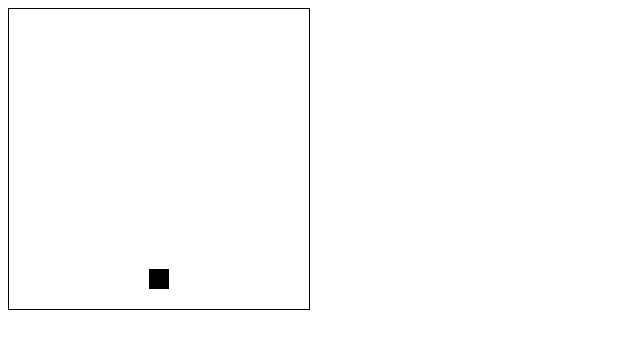
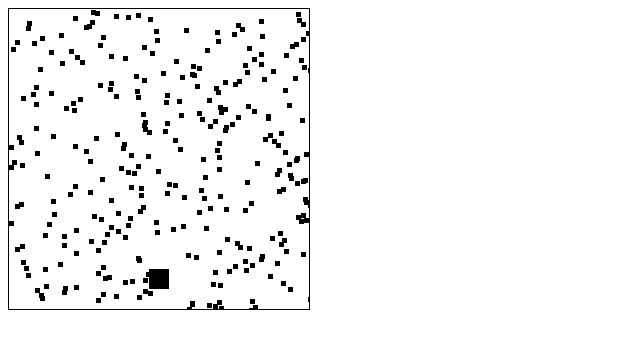
Before and after one commit to kristophesankar/DodgeCube, a plain HTML site: page index.html in a window 1280 px wide. Shown: the whole page, without its empty margins (0-640 px from the left). Drawn offline with Linux system fonts and the light colour scheme.

Commit message:
Add moving enemies

```diff
--- a/index.html
+++ b/index.html
@@ -12,6 +12,7 @@
     <script type="text/javascript" src="./objects/canvas.js"></script>
     <script type="text/javascript" src="./objects/cube.js"></script>
     <script type="text/javascript" src="./objects/playercube.js"></script>
+    <script type="text/javascript" src="./objects/enemy.js"></script>
     <script type="text/javascript" src="./main.js"></script>
     <script type="text/javascript">
         var main = new Main();
--- a/objects/canvas.js
+++ b/objects/canvas.js
@@ -2,19 +2,36 @@ var Canvas = function() {
     this.canvas = document.getElementById("canvas");
     this.context = canvas.getContext("2d");
     var player = new Player();
+    var enemylist = new Array();
     var thisobj = this;
     var controls = new Controls();
     controls.init(player);
 
     window.setInterval(function() {
+        thisobj.clearcanvas();
         thisobj.render(player)
+
+        for (var i = 0; i < 1; i++) {
+            var enemy = new Enemy();
+            enemy.super.posx = Math.floor(Math.random() * 300)
+            enemylist.push(enemy);
+        }
+
+        for (var i = 0; i < enemylist.length; i++) {
+          if (enemy.super.posy < 100) {
+
+              enemylist[i].super.movedown();
+              thisobj.render(enemylist[i])
+          }
+        }
+
+
     }, 16);
+
 }
 
 Canvas.prototype.render = function(player) {
-    this.clearcanvas();
     this.context.fillRect(player.super['posx'], player.super['posy'], player.super['height'], player.super['width']);
-    //player.moveright();
 };
 
 Canvas.prototype.handleevent = function(player) {
--- a/objects/cube.js
+++ b/objects/cube.js
@@ -14,9 +14,9 @@ Cube.prototype.moveleft = function() {
 };
 
 Cube.prototype.moveup = function() {
-    this.posy = this.posy - 20;
+    this.posy = this.posy - 1;
 };
 
 Cube.prototype.movedown = function() {
-    this.posy = this.posy + 20;
+    this.posy = this.posy + 1;
 };
--- /dev/null
+++ b/objects/enemy.js
@@ -0,0 +1,7 @@
+var Enemy = function() {
+    this.super = new Cube();
+    this.super.height = 5;
+    this.super.width = 5;
+    this.super.posx = 140;
+    this.super.posy = 0;
+};
```
